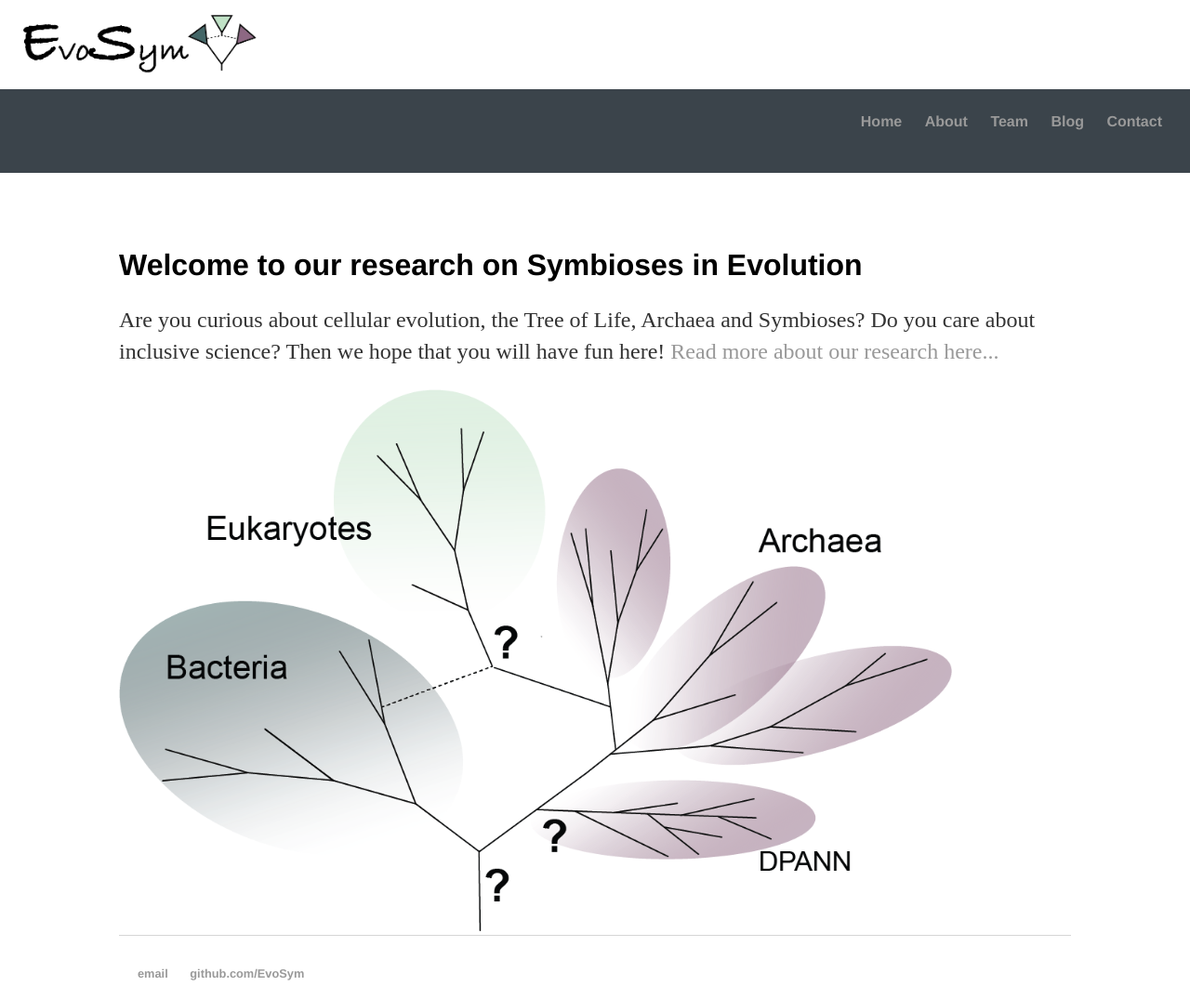
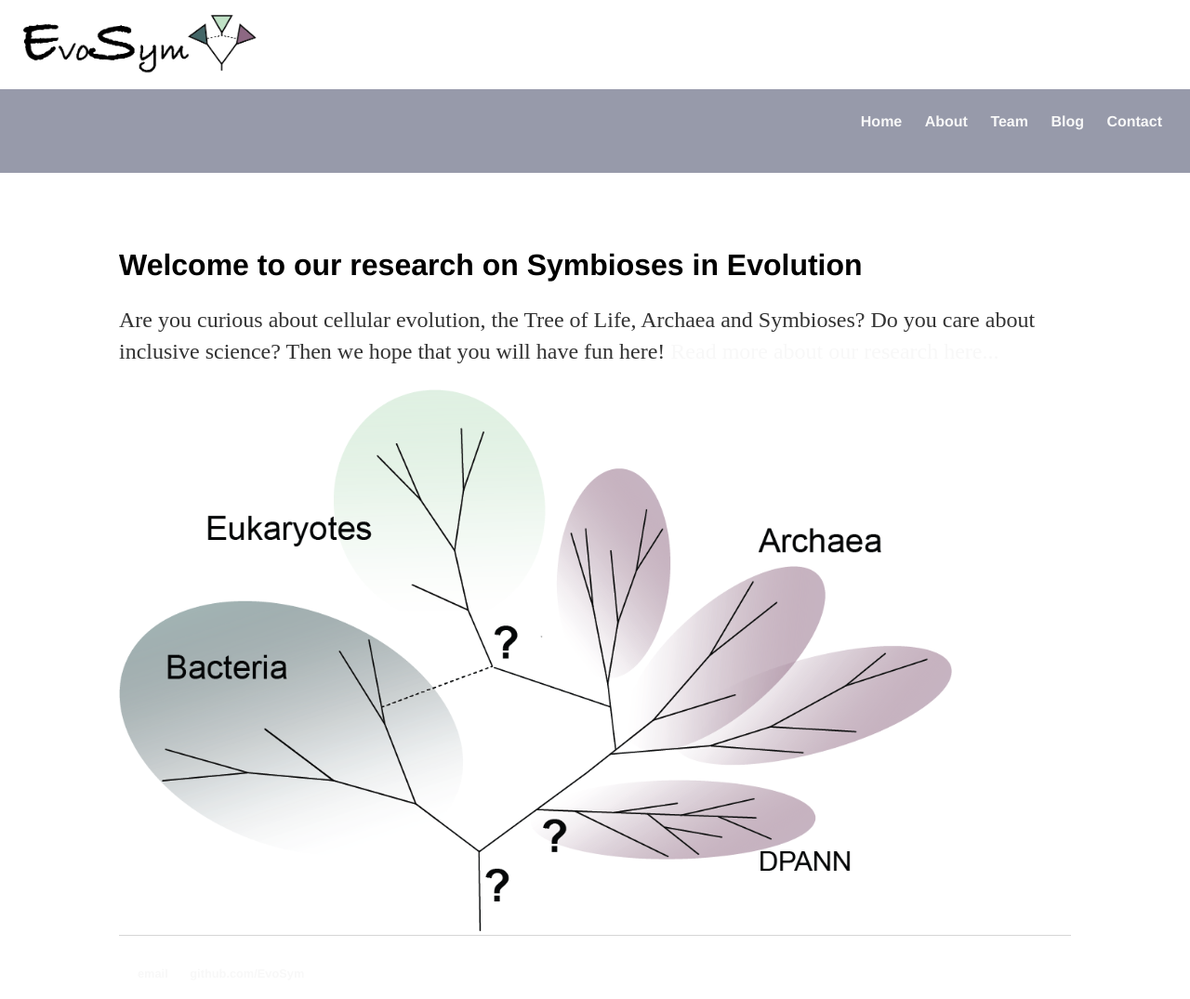
Before and after one commit to EvoSym/EvoSym.github.io, a Jekyll site: the page built from index.html, in a window 1280 px wide. Shown: the whole page at 93% size. Built offline with Jekyll 4.4.1, drawn with Linux system fonts in a browser that asks for light colours.

Commit message:
Update main.css

```diff
--- a/css/main.css
+++ b/css/main.css
@@ -11,7 +11,7 @@ nav {
     width: 100%;
     height: 90px;
     display: block;
-    background-color: #3b444b
+    background-color: #979aaa
 }
 nav ul {
     font-family:'Helvetica', 'Arial', 'Sans-Serif';
@@ -33,7 +33,7 @@ nav ul li, footer ul li {
 }
 a {
     text-decoration: none;
-    color: #999;
+    color: #f8f8f8;
 }
 a:hover {
     text-decoration: underline;
```
